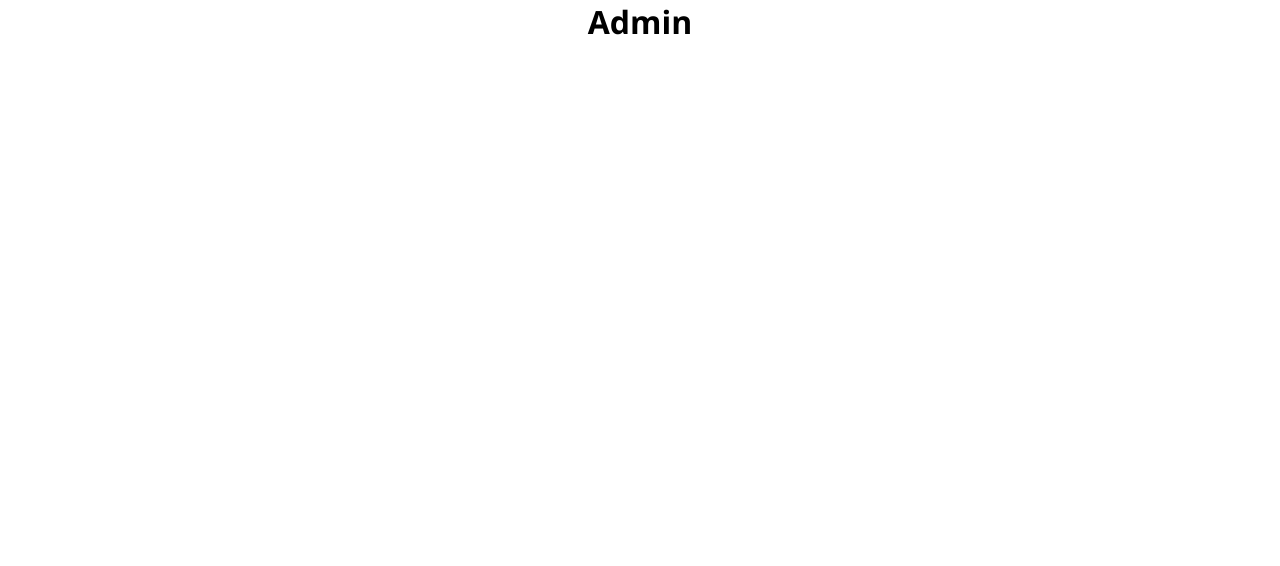
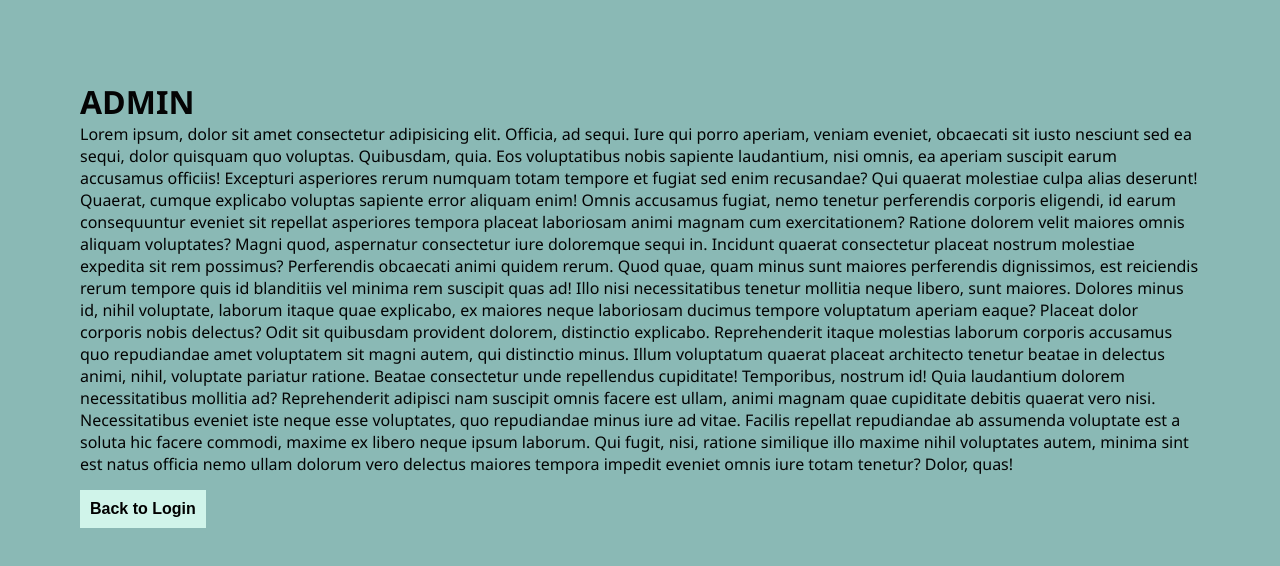
Before and after one commit to MCeciliaLuna/clase-16-GL, a React (Vite) app: page /admin in a window 1280 px wide. Shown: the top 566 px of the page. Built offline with nearby package versions, Linux system fonts and the light colour scheme.

Commit message:
estilos listos

```diff
--- a/src/index.css
+++ b/src/index.css
@@ -8,13 +8,58 @@ body {
   font-family: "Segoe UI", Tahoma, Geneva, Verdana, sans-serif;
   display: flex;
   justify-content: center;
+  align-items: center;
+  background-color: #8ab9b5;
+  color: #040404;
+  padding: 5em;
 }
-
 
 label{
   display: block;
+  font-size: 1.3rem;
 }
 
 input{
   display: block;
+  padding: 10px;
+  width: 500px;
+  font-size: 1.1rem;
+  color: #233d4d
 }
+
+#bottom-form{
+  display: flex;
+  justify-content: space-around;
+  align-items: center;
+  margin-top: 10px;
+}
+
+a{
+  text-decoration: none;
+  color: #d0f4ea;
+  font-size: 1.3rem;
+  font-style: italic;
+  font-weight: bold;
+  text-align: center;
+}
+
+a:hover{
+  color: #0c7489
+}
+
+button{
+  font-size: 1rem;
+  font-weight: bold;
+  padding: 10px;
+  background-color: #d0f4ea;
+  border: 0px;
+}
+
+button:hover{
+  background-color: #0c7489;
+  color: #d0f4ea;
+}
+
+p{
+  padding-bottom: 15px;
+}
--- a/src/routes/Admin.jsx
+++ b/src/routes/Admin.jsx
@@ -1,7 +1,22 @@
+import { Link } from "react-router-dom";
+
 const Admin = () => {
   return (
     <>
-      <h1>Admin</h1>
+      <h1>ADMIN</h1>
+      <p>Lorem ipsum, dolor sit amet consectetur adipisicing elit. Officia, ad sequi. Iure qui porro aperiam, veniam eveniet, obcaecati sit iusto nesciunt sed ea sequi, dolor quisquam quo voluptas. Quibusdam, quia.
+      Eos voluptatibus nobis sapiente laudantium, nisi omnis, ea aperiam suscipit earum accusamus officiis! Excepturi asperiores rerum numquam totam tempore et fugiat sed enim recusandae? Qui quaerat molestiae culpa alias deserunt!
+      Quaerat, cumque explicabo voluptas sapiente error aliquam enim! Omnis accusamus fugiat, nemo tenetur perferendis corporis eligendi, id earum consequuntur eveniet sit repellat asperiores tempora placeat laboriosam animi magnam cum exercitationem?
+      Ratione dolorem velit maiores omnis aliquam voluptates? Magni quod, aspernatur consectetur iure doloremque sequi in. Incidunt quaerat consectetur placeat nostrum molestiae expedita sit rem possimus? Perferendis obcaecati animi quidem rerum.
+      Quod quae, quam minus sunt maiores perferendis dignissimos, est reiciendis rerum tempore quis id blanditiis vel minima rem suscipit quas ad! Illo nisi necessitatibus tenetur mollitia neque libero, sunt maiores.
+      Dolores minus id, nihil voluptate, laborum itaque quae explicabo, ex maiores neque laboriosam ducimus tempore voluptatum aperiam eaque? Placeat dolor corporis nobis delectus? Odit sit quibusdam provident dolorem, distinctio explicabo.
+      Reprehenderit itaque molestias laborum corporis accusamus quo repudiandae amet voluptatem sit magni autem, qui distinctio minus. Illum voluptatum quaerat placeat architecto tenetur beatae in delectus animi, nihil, voluptate pariatur ratione.
+      Beatae consectetur unde repellendus cupiditate! Temporibus, nostrum id! Quia laudantium dolorem necessitatibus mollitia ad? Reprehenderit adipisci nam suscipit omnis facere est ullam, animi magnam quae cupiditate debitis quaerat vero nisi.
+      Necessitatibus eveniet iste neque esse voluptates, quo repudiandae minus iure ad vitae. Facilis repellat repudiandae ab assumenda voluptate est a soluta hic facere commodi, maxime ex libero neque ipsum laborum.
+      Qui fugit, nisi, ratione similique illo maxime nihil voluptates autem, minima sint est natus officia nemo ullam dolorum vero delectus maiores tempora impedit eveniet omnis iure totam tenetur? Dolor, quas!</p>
+      <Link to="/">
+      <button>Back to Login</button>
+      </Link>
     </>
   );
 };
--- a/src/routes/Info.jsx
+++ b/src/routes/Info.jsx
@@ -1,3 +1,5 @@
+import { Link } from "react-router-dom";
+
 const Info = () => {
   return (
     <>
@@ -12,6 +14,9 @@ const Info = () => {
       Beatae consectetur unde repellendus cupiditate! Temporibus, nostrum id! Quia laudantium dolorem necessitatibus mollitia ad? Reprehenderit adipisci nam suscipit omnis facere est ullam, animi magnam quae cupiditate debitis quaerat vero nisi.
       Necessitatibus eveniet iste neque esse voluptates, quo repudiandae minus iure ad vitae. Facilis repellat repudiandae ab assumenda voluptate est a soluta hic facere commodi, maxime ex libero neque ipsum laborum.
       Qui fugit, nisi, ratione similique illo maxime nihil voluptates autem, minima sint est natus officia nemo ullam dolorum vero delectus maiores tempora impedit eveniet omnis iure totam tenetur? Dolor, quas!</p>
+      <Link to="/">
+      <button>Back to Login</button>
+      </Link>
     </>
   );
 };
--- a/src/routes/Login.jsx
+++ b/src/routes/Login.jsx
@@ -1,4 +1,5 @@
 import { useState, useEffect } from "react";
+import { Link } from "react-router-dom";
 
 const Login = () => {
   const [user, setUser] = useState('')
@@ -10,9 +11,11 @@ const Login = () => {
     setUser(userData)
     setPassword(userPassword)
 
-    // if (userData && userPassword) {
-    //   window.location.href = "/admin"
-    // }
+    if (userData && userPassword) {
+      window.location.href = "/admin"
+    } else {
+     alert('Necesitamos tus datos para loguearte')
+    }
   }
 
   useEffect(() => {
@@ -32,10 +35,11 @@ const Login = () => {
           Password
           <input type="password" name="password" id="password" required />
         </label>
+        <div id="bottom-form">
+      <Link to="/info">Info</Link>
         <button type="button" onClick={() => submitData()}>Submit</button>
+      </div>
       </form>
-
-      <a href="/info">Info</a>
     </>
   );
 };
```
